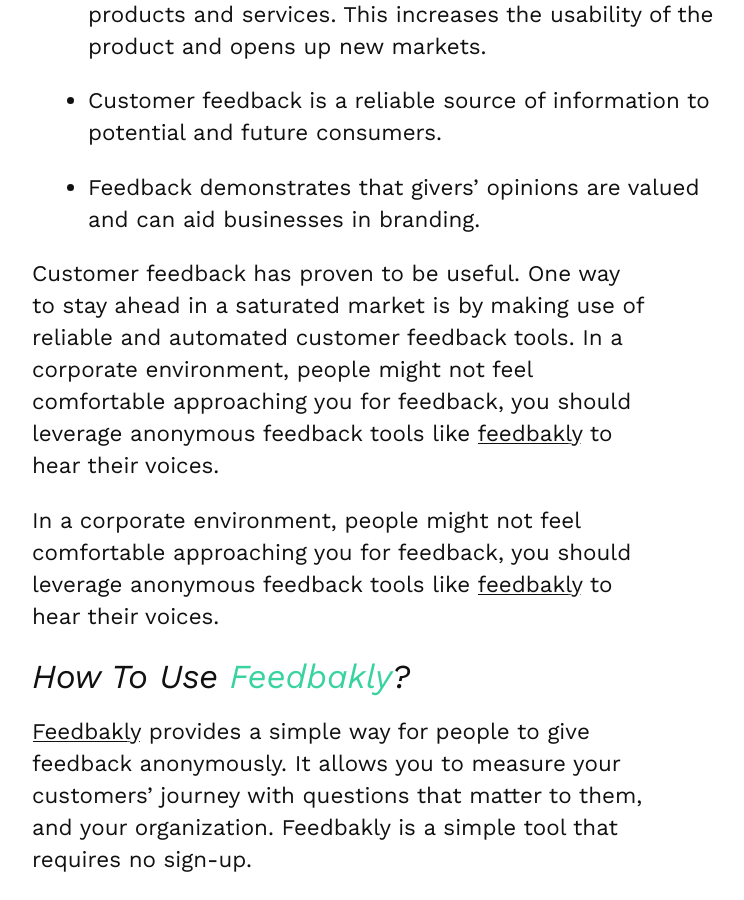
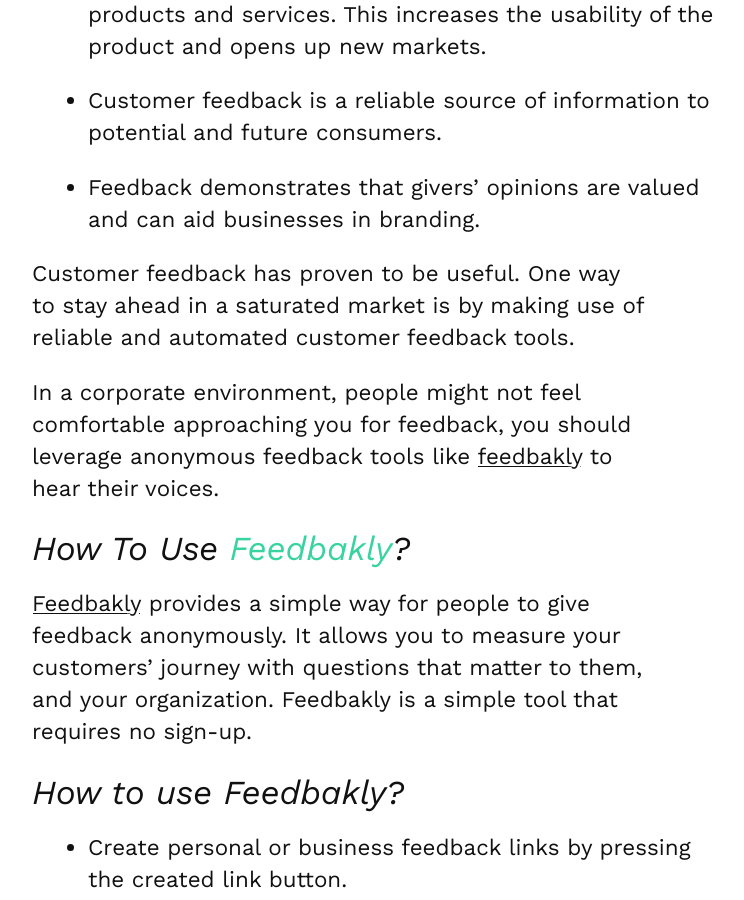
Before and after one commit to SWBTeams/feedbakly-blog, a Jekyll site: the page built from _posts/2021-04-10-how-to-give-and-receive-feedback.md, in a window 1280 px wide and 900 px high, scrolled down 3177 px. Shown: the whole window, without its empty margins (128-872 px from the left). Built offline with Jekyll 4.4.1, drawn with Linux system fonts in a browser that asks for light colours; some web fonts are replaced.

Commit message:
Updated How To Give And Receive Feedback

```diff
--- a/_posts/2021-04-10-how-to-give-and-receive-feedback.md
+++ b/_posts/2021-04-10-how-to-give-and-receive-feedback.md
@@ -47,7 +47,7 @@
 * Customer feedback is a reliable source of information to potential and future consumers.
 * Feedback demonstrates that givers’ opinions are valued and can aid businesses in branding.
 
-Customer feedback has proven to be useful. One way to stay ahead in a saturated market is by making use of reliable and automated customer feedback tools. In a corporate environment, people might not feel comfortable approaching you for feedback, you should leverage anonymous feedback tools like [feedbakly](https://feedbakly.com) to hear their voices.
+Customer feedback has proven to be useful. One way to stay ahead in a saturated market is by making use of reliable and automated customer feedback tools.
 
 In a corporate environment, people might not feel comfortable approaching you for feedback, you should leverage anonymous feedback tools like [feedbakly](https://feedbakly.com) to hear their voices.
 
```
